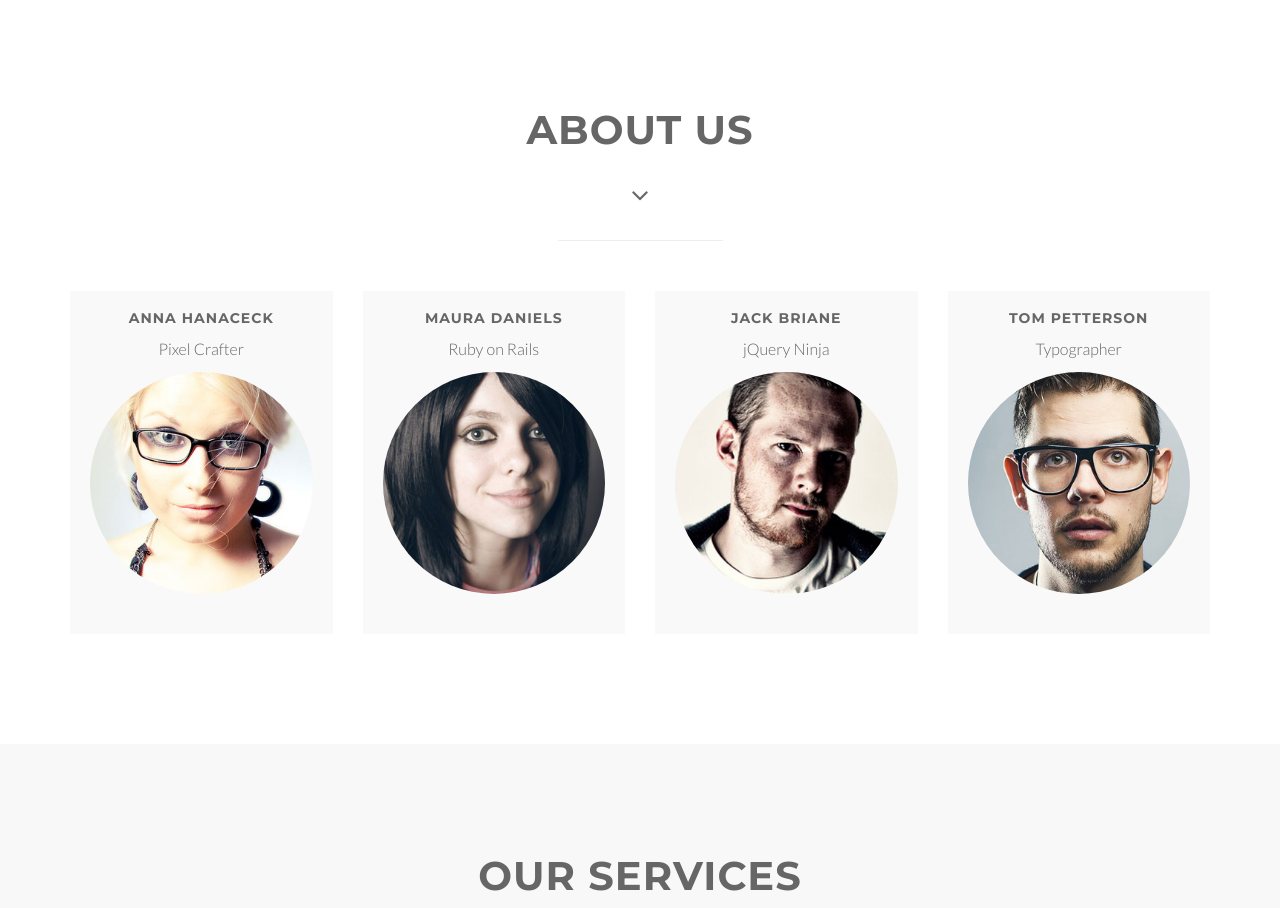
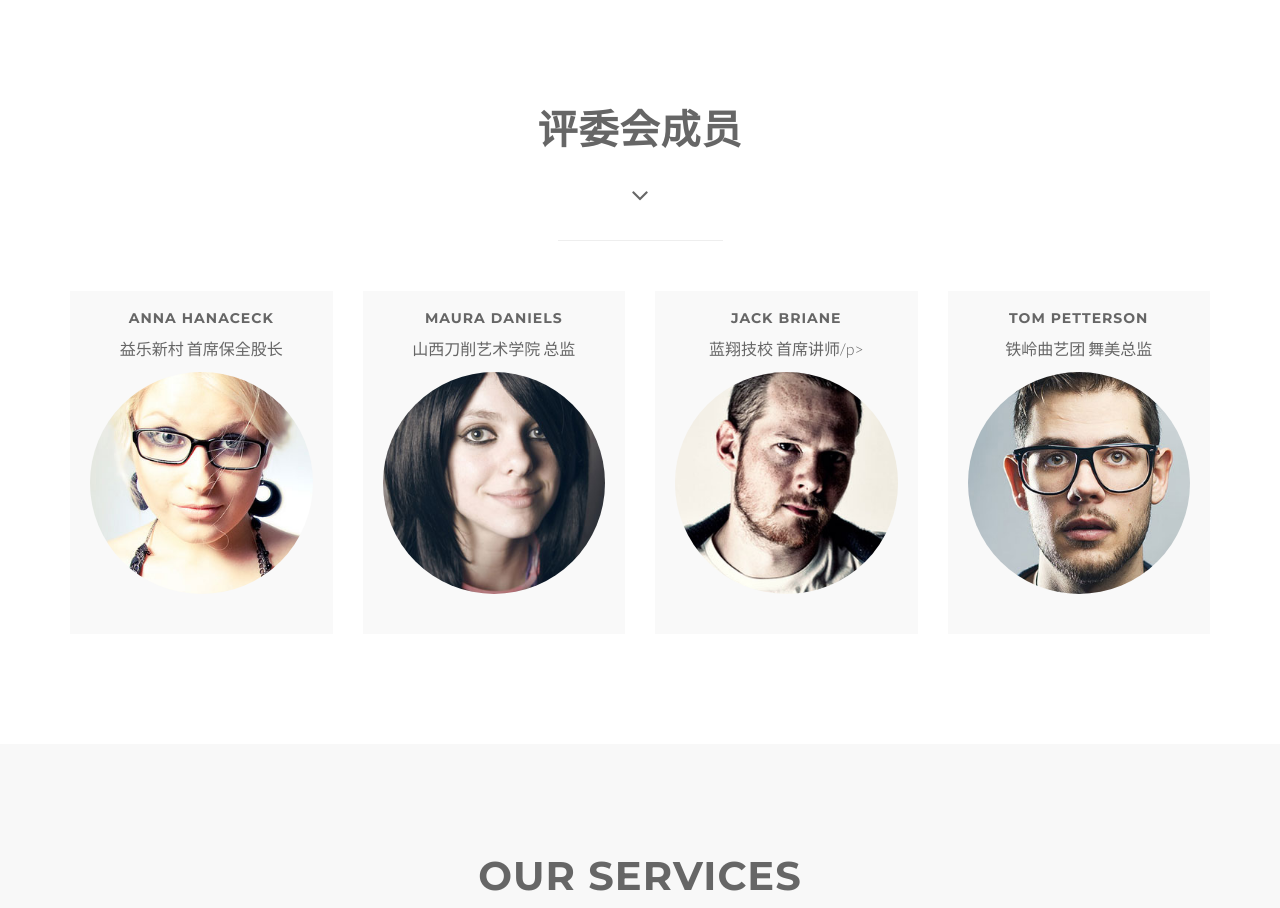
Before and after one commit to Snowpee/mrMoustache, a plain HTML site: page index.html in a window 1280 px wide. Shown: the part 802-1710 px from the top of the page. Drawn offline with Linux system fonts and the light colour scheme.

Commit message:
加入了各个title

```diff
--- a/index.html
+++ b/index.html
@@ -83,7 +83,7 @@
 				<div class="col-lg-8 col-lg-offset-2">
 					<div class="wow bounceInDown" data-wow-delay="0.4s">
 					<div class="section-heading">
-					<h2>About us</h2>
+					<h2>评委会成员</h2>
 					<i class="fa fa-2x fa-angle-down"></i>
 
 					</div>
@@ -105,7 +105,7 @@
                 <div class="team boxed-grey">
                     <div class="inner">
 						<h5>Anna Hanaceck</h5>
-                        <p class="subtitle">Pixel Crafter</p>
+                        <p class="subtitle">益乐新村 首席保全股长</p>
                         <div class="avatar"><img src="img/team/1.jpg" alt="" class="img-responsive img-circle" /></div>
                     </div>
                 </div>
@@ -116,7 +116,7 @@
                 <div class="team boxed-grey">
                     <div class="inner">
 						<h5>Maura Daniels</h5>
-                        <p class="subtitle">Ruby on Rails</p>
+                        <p class="subtitle">山西刀削艺术学院 总监</p>
                         <div class="avatar"><img src="img/team/2.jpg" alt="" class="img-responsive img-circle" /></div>
 
                     </div>
@@ -128,7 +128,7 @@
                 <div class="team boxed-grey">
                     <div class="inner">
 						<h5>Jack Briane</h5>
-                        <p class="subtitle">jQuery Ninja</p>
+                        <p class="subtitle">蓝翔技校 首席讲师/p>
                         <div class="avatar"><img src="img/team/3.jpg" alt="" class="img-responsive img-circle" /></div>
 
                     </div>
@@ -140,7 +140,7 @@
                 <div class="team boxed-grey">
                     <div class="inner">
 						<h5>Tom Petterson</h5>
-                        <p class="subtitle">Typographer</p>
+                        <p class="subtitle">铁岭曲艺团 舞美总监</p>
                         <div class="avatar"><img src="img/team/4.jpg" alt="" class="img-responsive img-circle" /></div>
 
                     </div>
```
